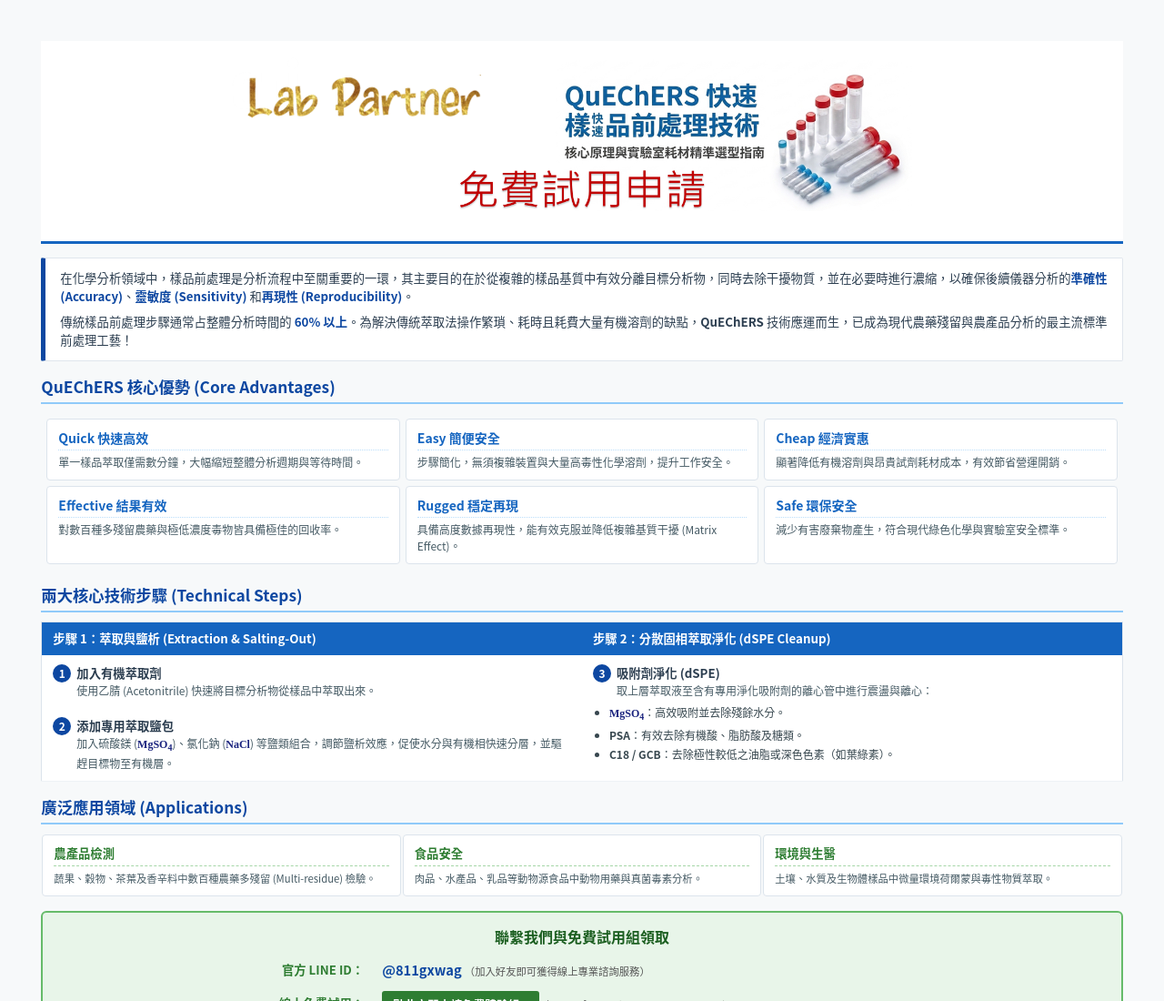
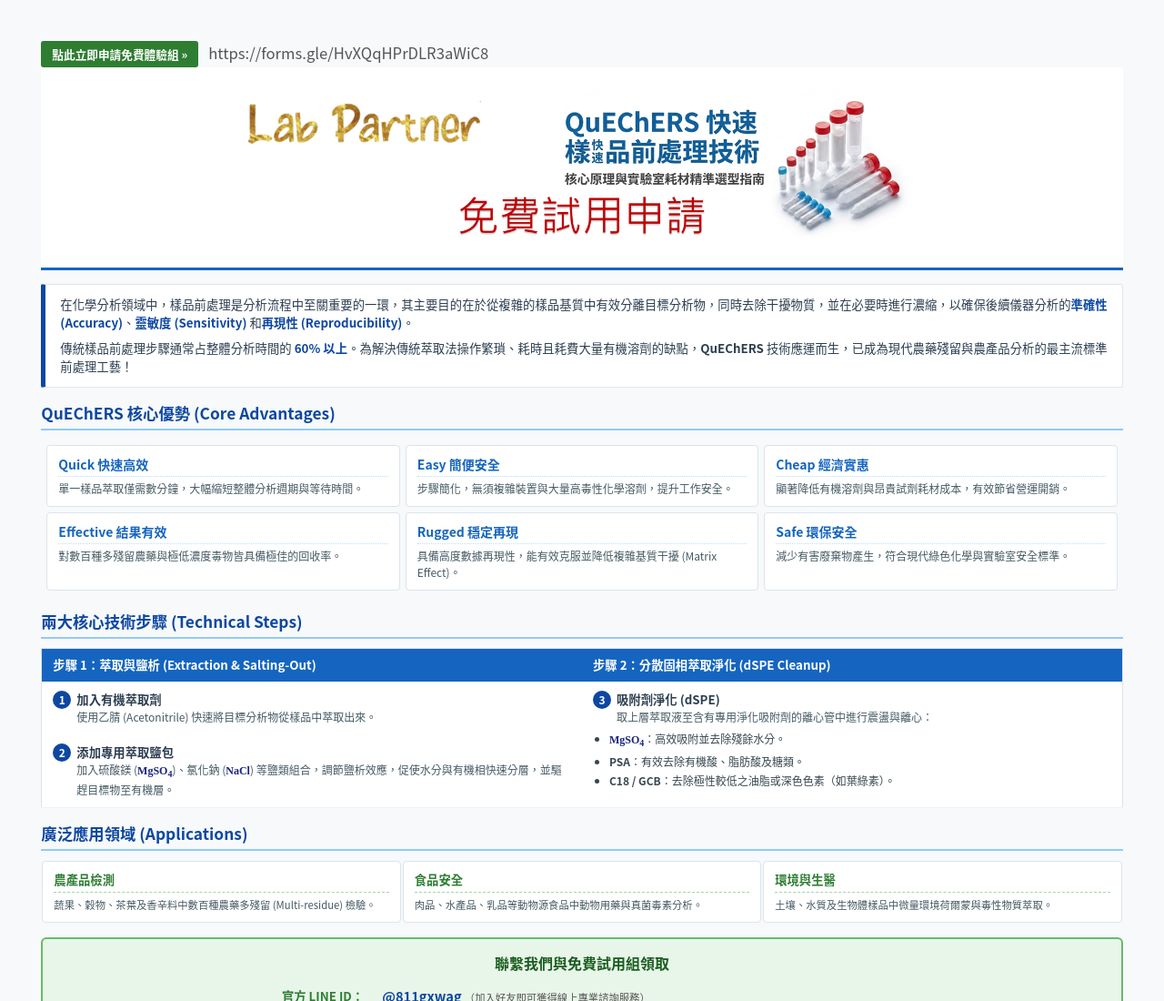
Before and after one commit to XiPai-Taiwan/Xipai-Newsletter, a plain HTML site: page 20260908-1.html in a window 1280 px wide. Shown: the top 1100 px of the page at 91% size. Drawn offline with Linux system fonts and the light colour scheme.

Commit message:
Add CTA button for free sample application
Added a call-to-action button for free sample applications.

```diff
--- a/20260908-1.html
+++ b/20260908-1.html
@@ -3,6 +3,9 @@
 <head>
     <meta http-equiv="Content-Type" content="text/html; charset=utf-8">
     <title>QuEChERS 創新樣品前處理技術 - 產品簡介與試用文宣</title>
+
+    <a href="https://forms.gle/HvXQqHPrDLR3aWiC8" class="cta-button">點此立即申請免費體驗組 &raquo;</a>
+                    <span style="font-size: 12.5pt; color: #555; margin-left: 8px;">https://forms.gle/HvXQqHPrDLR3aWiC8</span>
     <style type="text/css">
         @page {
             size: A4;
```
